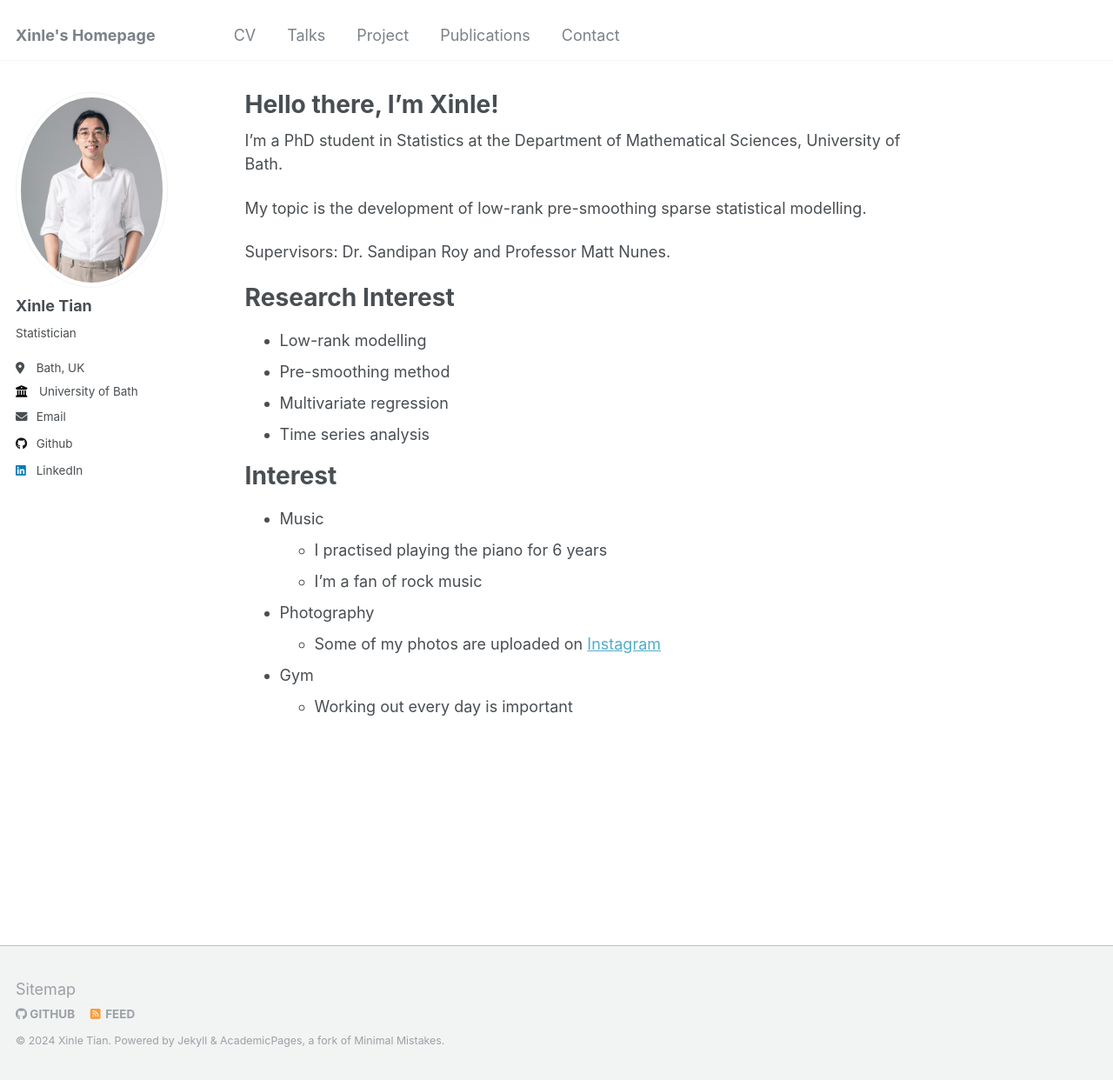
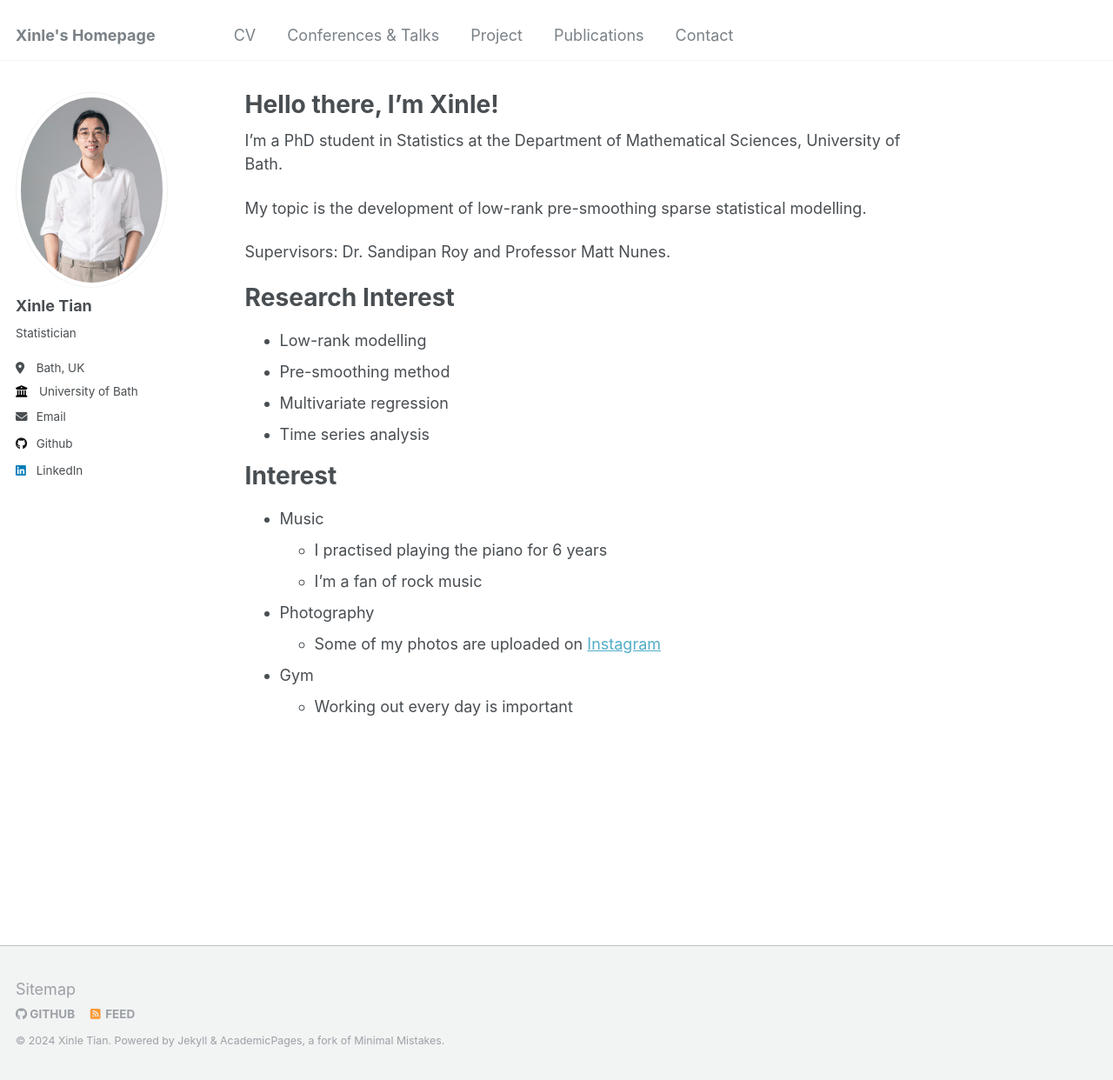
Before and after one commit to xinlet/xinlet.github.io, a Jekyll site: the page built from _pages/about.md, in a window 1280 px wide and 1242 px high. Shown: the whole window at 87% size. Built offline with Jekyll 4.4.1, drawn with Linux system fonts in a browser that asks for light colours.

Commit message:
Update navigation.yml

```diff
--- a/_data/navigation.yml
+++ b/_data/navigation.yml
@@ -8,7 +8,7 @@ main:
   - title: "CV"
     url: /cv/
 
-  - title: "Talks"
+  - title: "Conferences & Talks"
     url: /talks/
 
   - title: "Project"
```
